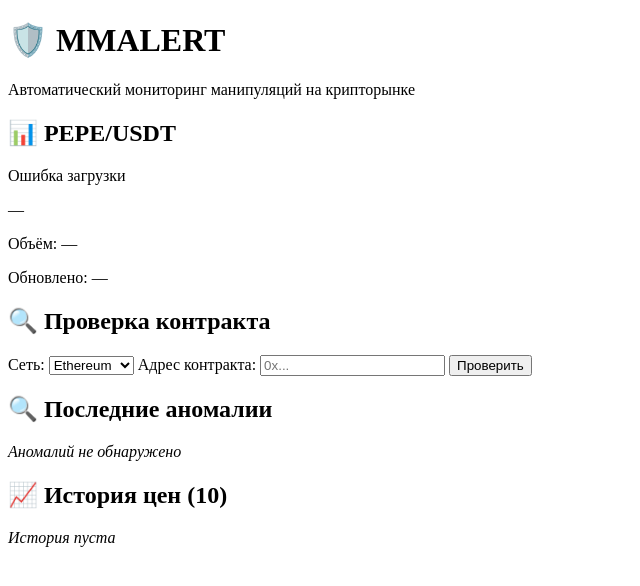
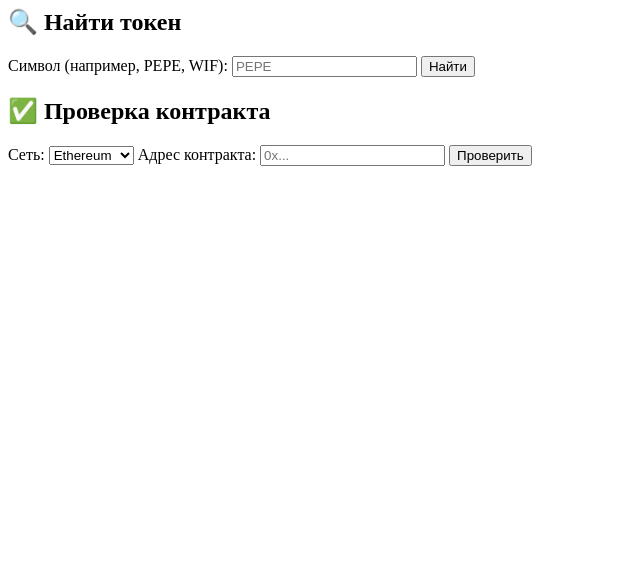
Before and after one commit to 8888888888bot/frate4bot-monitor, a plain HTML site: page index.html in a window 1280 px wide. Shown: the whole page, without its empty margins (0-640 px from the left). Drawn offline with Linux system fonts and the light colour scheme; no server answers.

Commit message:
Update index.html

```diff
--- a/index.html
+++ b/index.html
@@ -1,60 +1,26 @@
-<!DOCTYPE html>
-<html lang="ru">
-<head>
-  <meta charset="UTF-8" />
-  <meta name="viewport" content="width=device-width, initial-scale=1.0"/>
-  <title>MMALERT — Защита от манипуляций</title>
-  <link rel="stylesheet" href="style.css" />
-</head>
-<body>
-  <div class="container">
-    <h1>🛡️ MMALERT</h1>
-    <p class="subtitle">Автоматический мониторинг манипуляций на крипторынке</p>
-
-    <!-- Ценовой блок -->
+<!-- Поиск токена по символу -->
 <div class="card">
-      <h2>📊 PEPE/USDT</h2>
-      <p id="price">Загрузка...</p>
-      <p id="change">—</p>
-      <p id="volume">Объём: —</p>
-      <p id="last-update">Обновлено: —</p>
+  <h2>🔍 Найти токен</h2>
+  <label>Символ (например, PEPE, WIF):</label>
+  <input type="text" id="symbol-input" placeholder="PEPE" maxlength="10" />
+  <button onclick="searchToken()">Найти</button>
+  <div id="search-result"></div>
 </div>
 
-    <!-- Алерт-панель -->
-    <div id="alerts" class="card alert-panel" style="display:none;">
-      <h2>🚨 Алерты</h2>
-      <!-- заполняется скриптом -->
-    </div>
-
-    <!-- Валидация -->
+<!-- Валидация (остаётся) -->
 <div class="card">
-      <h2>🔍 Проверка контракта</h2>
+  <h2>✅ Проверка контракта</h2>
   <label>Сеть:</label>
   <select id="network-select">
     <option value="ethereum">Ethereum</option>
     <option value="bsc">BSC</option>
     <option value="arbitrum">Arbitrum</option>
     <option value="avalanche">Avalanche</option>
+    <option value="polygon">Polygon</option>
+    <option value="optimism">Optimism</option>
   </select>
   <label>Адрес контракта:</label>
   <input type="text" id="contract-input" placeholder="0x..." />
   <button onclick="validateToken()">Проверить</button>
   <div id="validation-result"></div>
 </div>
-
-    <!-- История аномалий -->
-    <div class="card">
-      <h2>🔍 Последние аномалии</h2>
-      <div id="anomaly-log"></div>
-    </div>
-
-    <!-- История цен -->
-    <div class="card">
-      <h2>📈 История цен (10)</h2>
-      <div id="history"></div>
-    </div>
-  </div>
-
-  <script src="script.js"></script>
-</body>
-</html>
```
Lines whose indentation alone changed are shown as unchanged.
